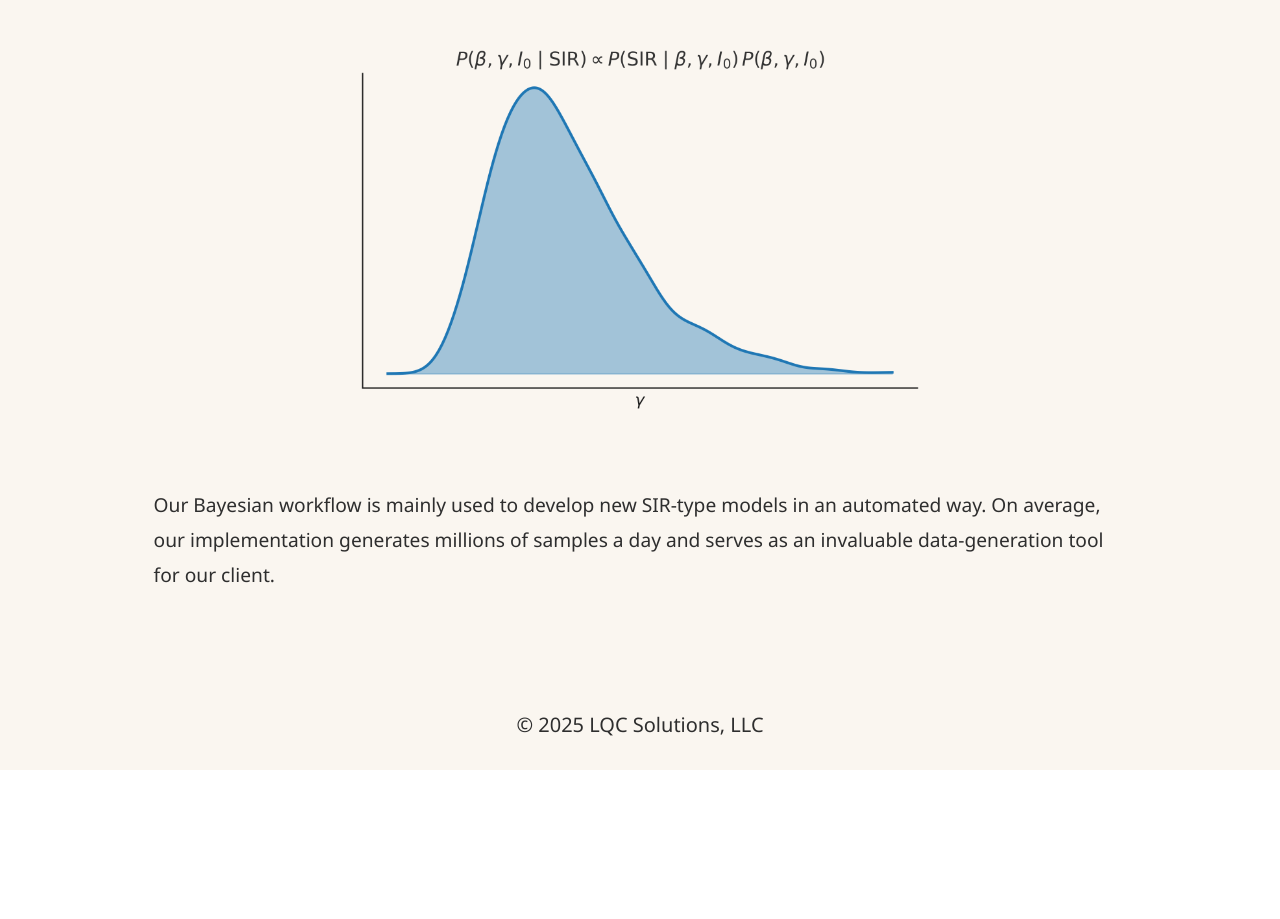
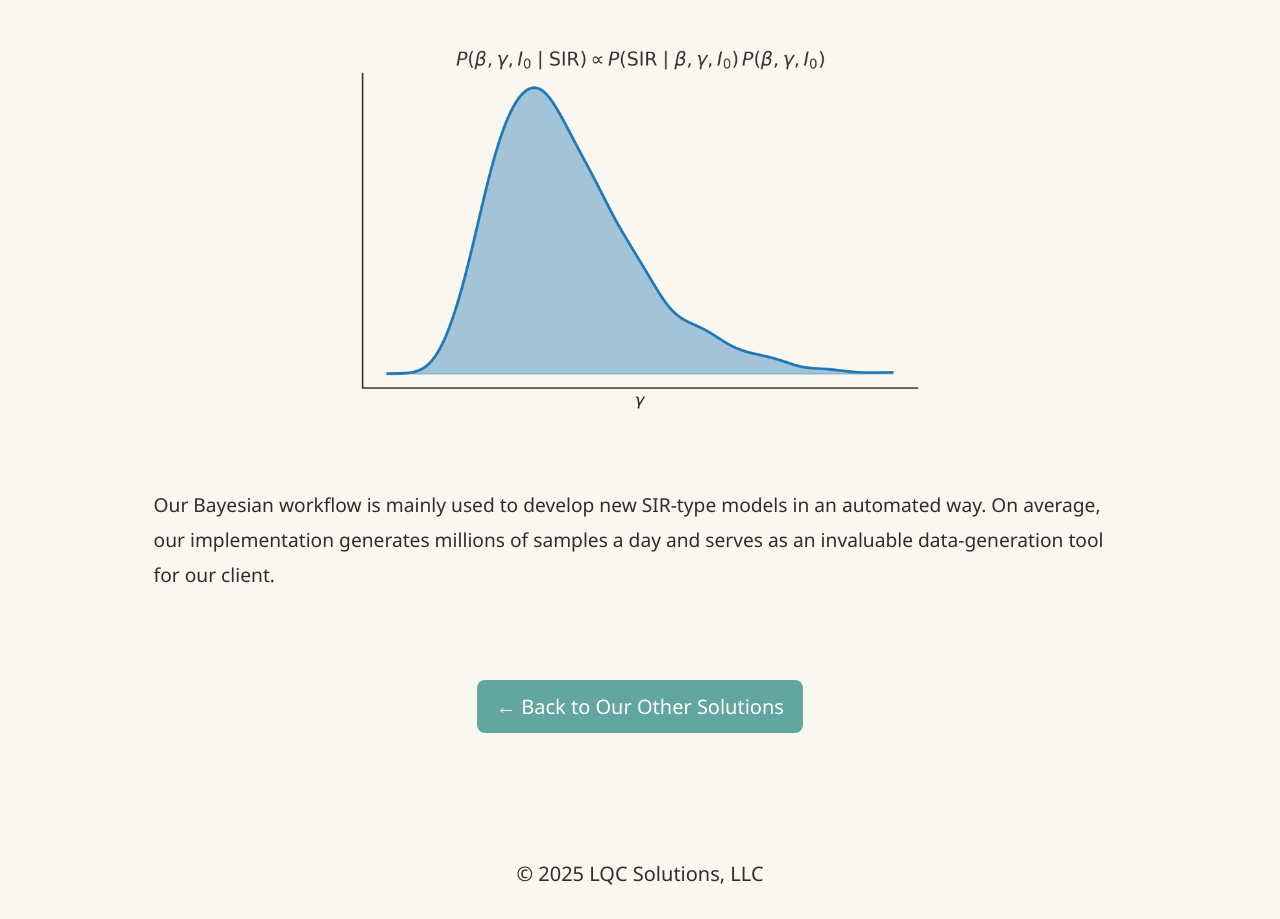
Before and after one commit to LQCSolutions/lqcsolutions.com, a plain HTML site: page solutions/bayesian.html in a window 1280 px wide. Shown: the part 824-1743 px from the top of the page. Before the commit the page ends 1594 px from the top, so only its background shows below. Drawn offline with nearby package versions, Linux system fonts and the light colour scheme.

Commit message:
Adding buttons to all pages.

```diff
--- a/solutions/bayesian.html
+++ b/solutions/bayesian.html
@@ -36,6 +36,10 @@
 
     <p class="intro-text">Our Bayesian workflow is mainly used to develop new SIR-type models in an automated way. On average, our implementation generates millions of samples a day and serves as an invaluable data-generation tool for our client.</p>
   </div>
+
+  <div class="back-button-wrapper">
+    <a href="/#experience" class="button-link">← Back to Our Other Solutions</a>
+  </div>
   </section>
 
   <footer class="footer">
```
Also changed, not shown: solutions/bifurcation.html (+4 -0 lines), solutions/elasticity.html (+4 -0 lines), solutions/sampling.html (+4 -0 lines), solutions/wave.html (+1 -1 lines).
